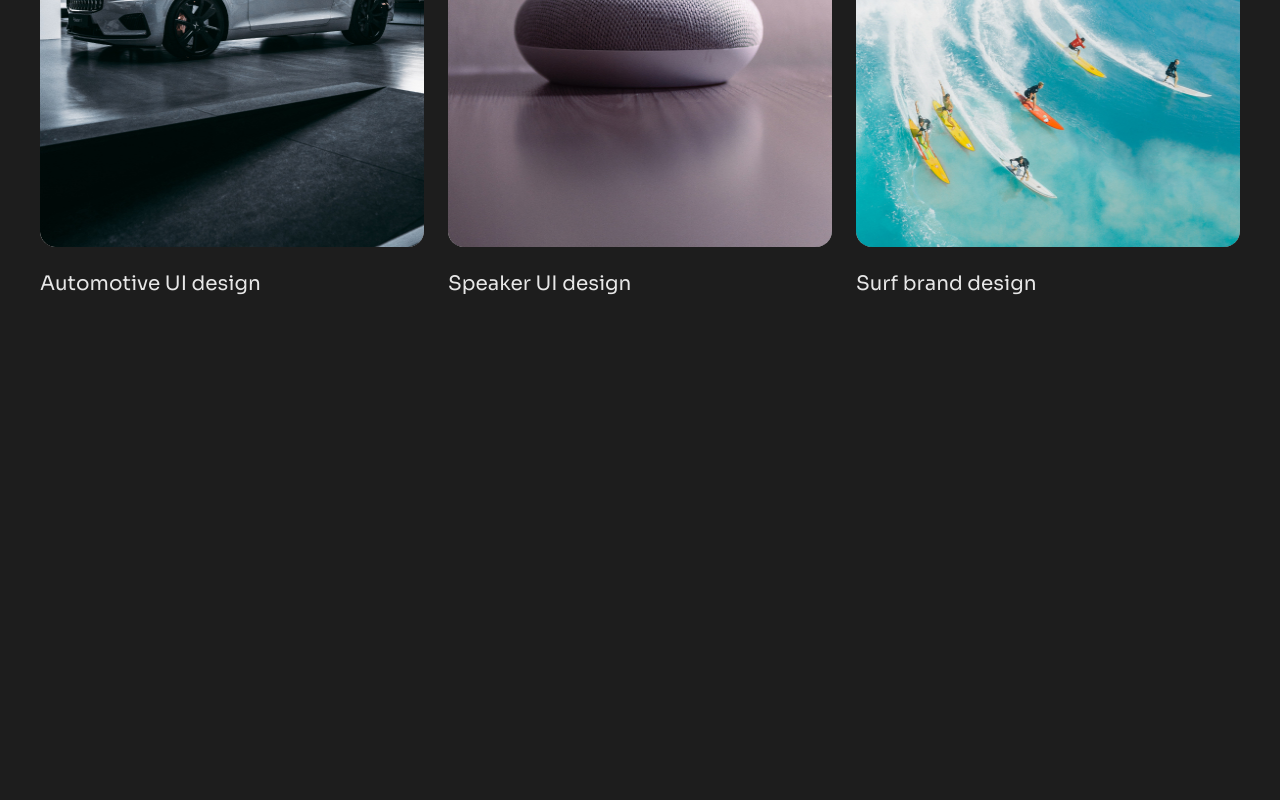
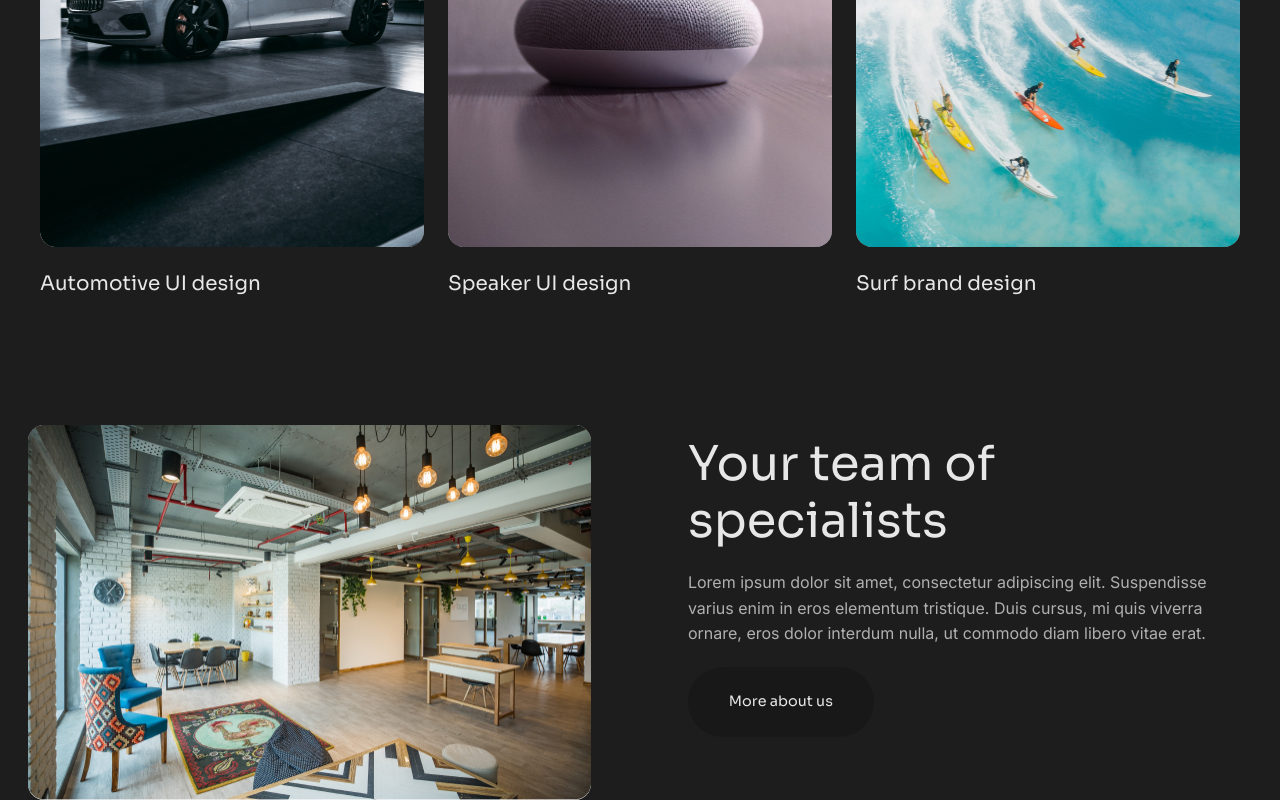
Before and after one commit to iqbal-webpatriot/FigmaToReact, a Next.js app in the folder flow-x/: page / in a window 1280 px wide. Shown: the part 1676-2476 px from the top of the page. Before the commit the page ends 2101 px from the top, so only its background shows below. Built offline with nearby package versions, Linux system fonts and the light colour scheme.

Commit message:
Update page.tsx

```diff
--- a/flow-x/src/app/page.tsx
+++ b/flow-x/src/app/page.tsx
@@ -1,3 +1,4 @@
+import About from "@/components/layout/About";
 import Hero from "@/components/layout/Hero";
 import Projects from "@/components/layout/Projects";
 import Services from "@/components/layout/Services";
@@ -9,6 +10,7 @@ export default function Home() {
     <Hero/>
     <Services/>
     <Projects/>
+    <About/>
    </div>
    </>
   )
```
